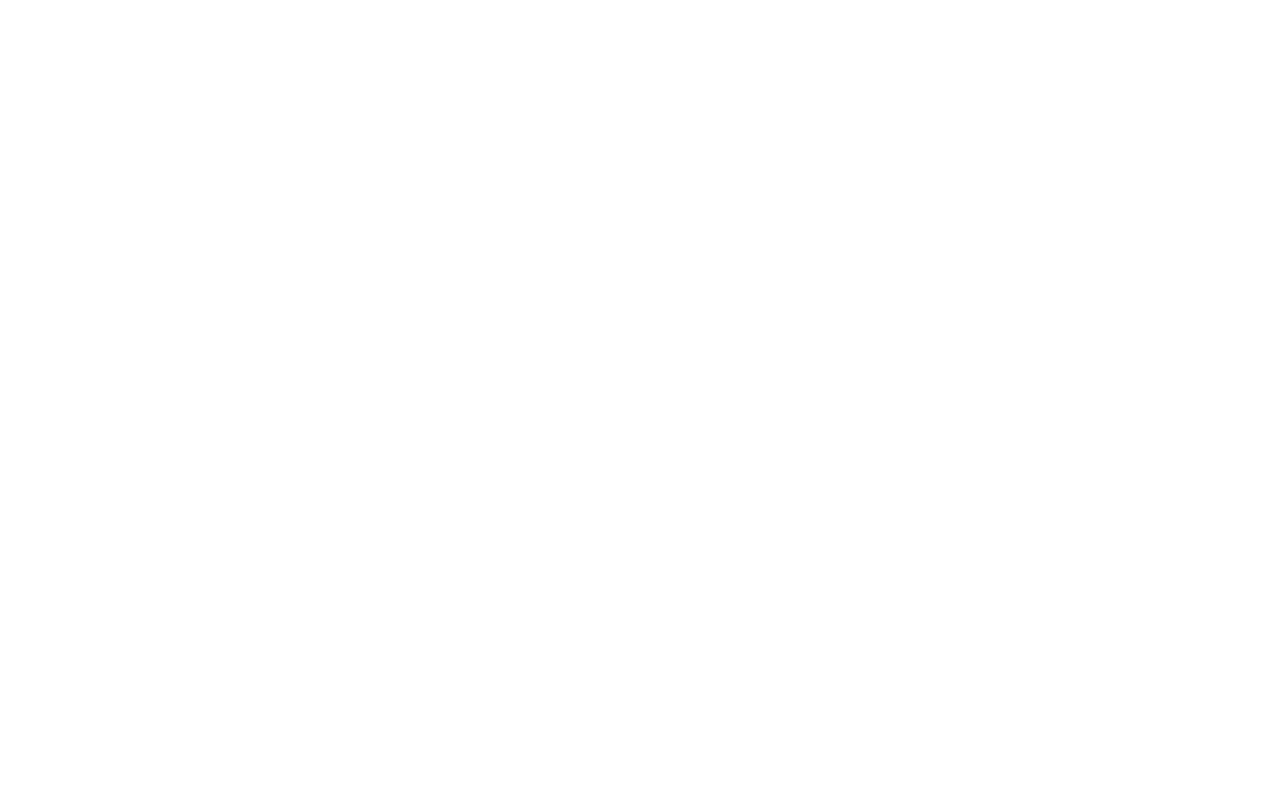
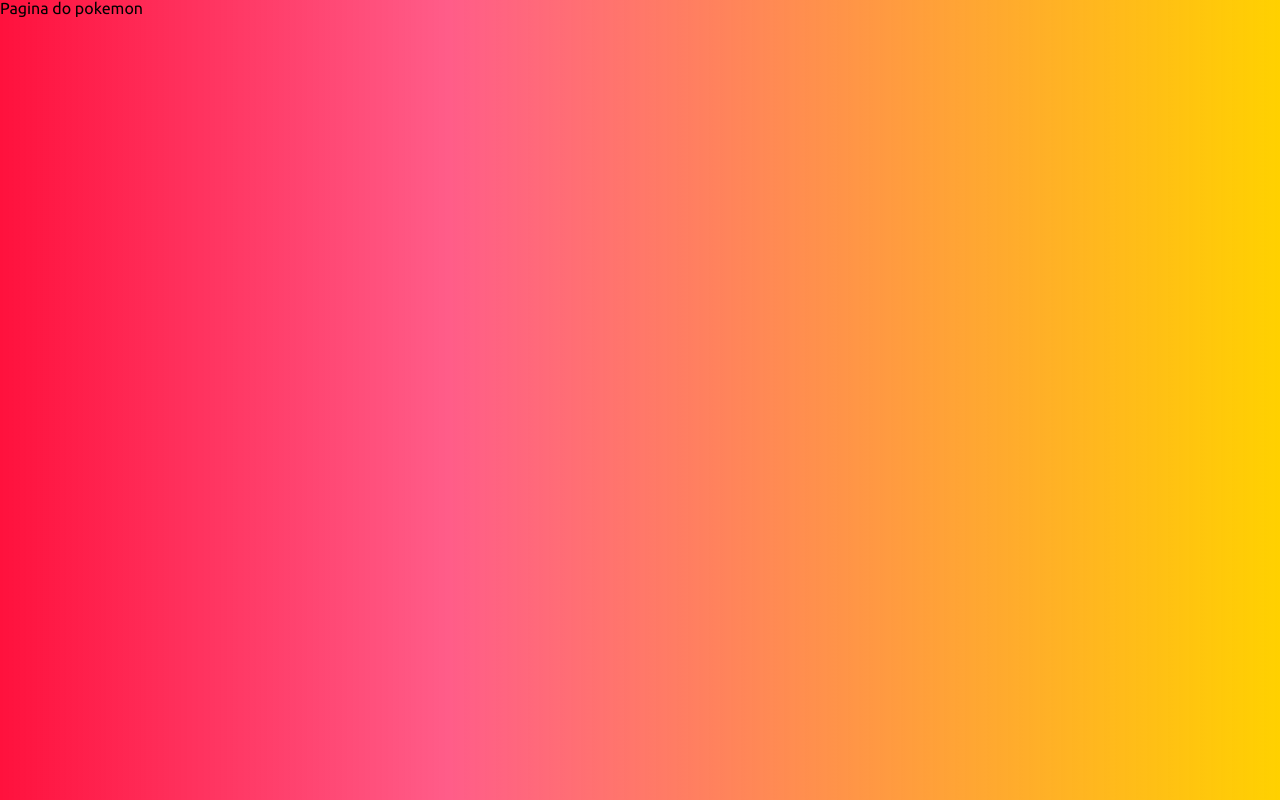
Before and after one commit to alangeek/react-api-pokemon, a React (Create React App) app: page /1 in a window 1280 px wide. Built offline with nearby package versions, Linux system fonts and the light colour scheme.

Commit message:
feat: Pokemon page

```diff
--- a/src/components/PokemonItem/styles.module.css
+++ b/src/components/PokemonItem/styles.module.css
@@ -1,5 +1,5 @@
 .background {
-  margin: 0 auto;
+  margin: 20px auto;
   /* background: #fa005a; */
   background: #f2d184;
   color: #444;
@@ -11,10 +11,6 @@
   cursor: pointer;
 }
 
-.background + .background {
-  margin-top: 20px;
-}
-
 .name {
   font-size: 24px;
   text-transform: uppercase;
--- a/src/pages/Home/index.tsx
+++ b/src/pages/Home/index.tsx
@@ -1,4 +1,5 @@
 import { useEffect, useState } from "react";
+import {Link } from 'react-router-dom'
 
 import PokemonItem from "../../components/PokemonItem";
 import PokemonLogo from "../../assets/images/logo1.png";
@@ -37,7 +38,9 @@
         alt="Pokemon Logo"
       />
       {pokemons ? pokemons.map((pokemon) => (
-        <PokemonItem name={pokemon.name} key={pokemon.name}/>
+        <Link to={`/${pokemon.name}`} key={pokemon.name}>
+          <PokemonItem name={pokemon.name} />
+        </Link>
       )): (
         <h1 className={styles.loading}>Carregadando...</h1>
       )}
--- /dev/null
+++ b/src/pages/Pokemon/index.tsx
@@ -0,0 +1,14 @@
+import { useParams } from 'react-router'
+import styles from './styles.module.css'
+
+interface IParams {
+  pokemon: string
+}
+
+const Pokemon: React.FC = () => {
+  const { pokemon } = useParams<IParams>()
+
+  return <h1>Pagina do pokemon</h1>
+}
+
+export default Pokemon
--- a/src/routes.tsx
+++ b/src/routes.tsx
@@ -5,6 +5,7 @@
 } from "react-router-dom";
 
 import Home from './pages/Home'
+import Pokemon from "./pages/Pokemon";
 
 const Routes: React.FC = () => {
   return (
@@ -13,6 +14,9 @@
           <Route exact path="/">
             <Home />
           </Route>
+          <Route  path="/:pokemon">
+            <Pokemon />
+          </Route>
         </Switch>
     </Router>
   );
--- a/src/styles/general.css
+++ b/src/styles/general.css
@@ -86,6 +86,7 @@
   font-size: 100%;
   font: inherit;
   vertical-align: baseline;
+  text-decoration: none;
 }
 /* HTML5 display-role reset for older browsers */
 article,
```
Also changed, not shown: src/pages/Pokemon/styles.module.css (added).
